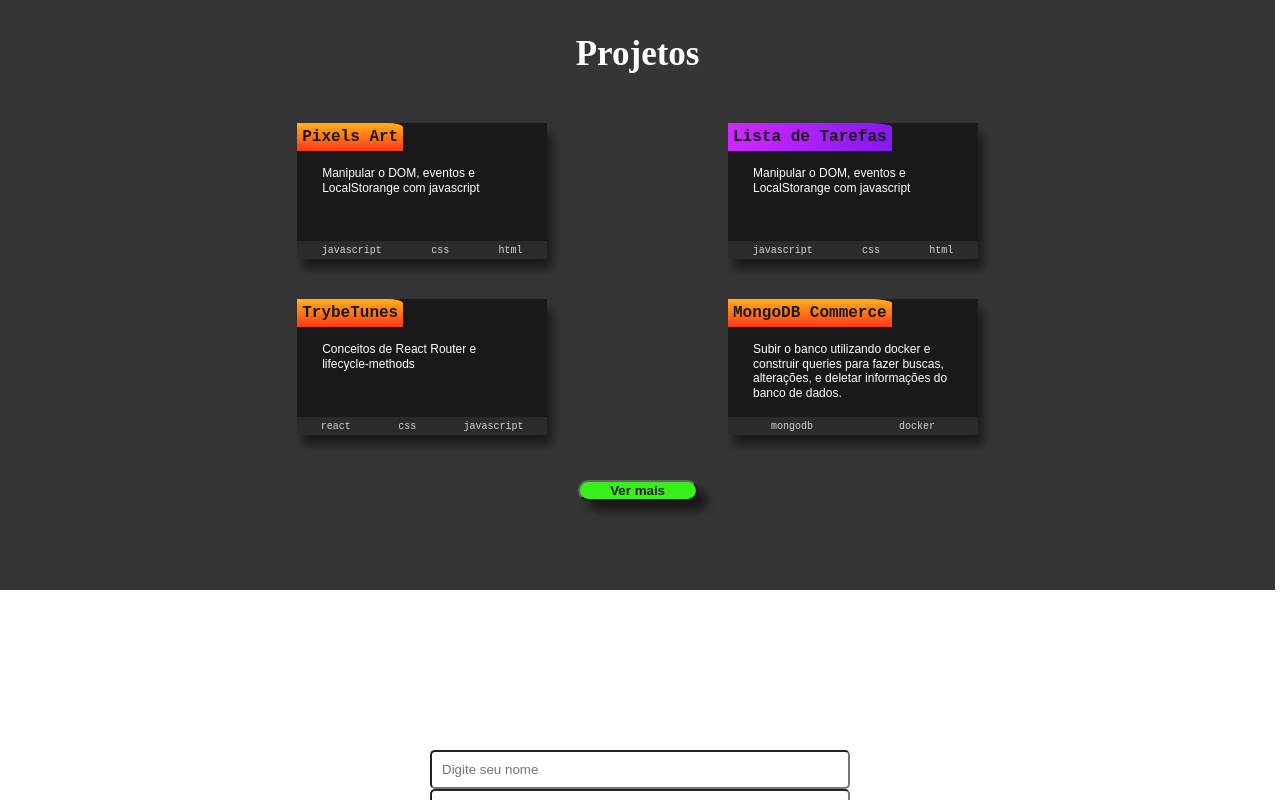
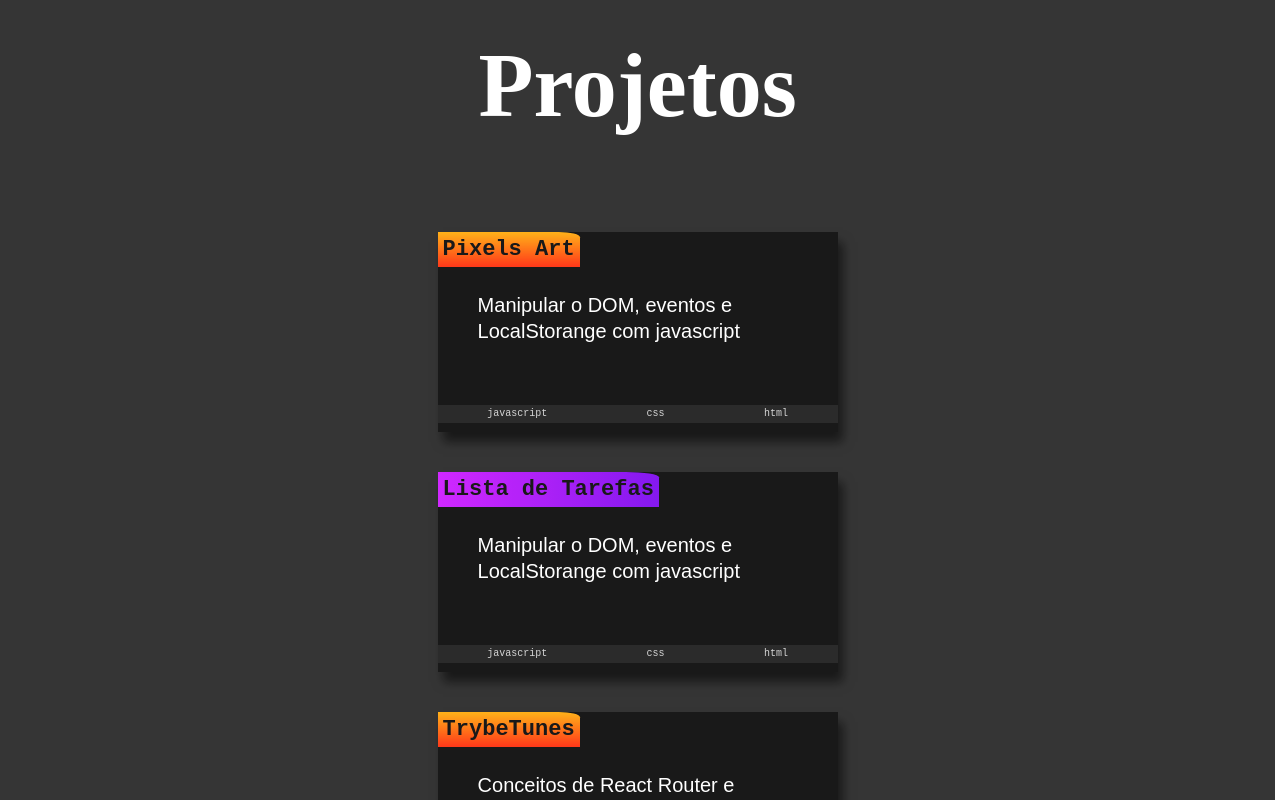
Before and after one commit to Abreupamm/portfolio-frontend, a React (Create React App) app: page / in a window 1280 px wide. Shown: the part 1500-2300 px from the top of the page. Built offline with nearby package versions, Linux system fonts and the light colour scheme.

Commit message:
reafctor: [ProjectCards.js] tamanhoa alterado

```diff
--- a/src/components/projectsCard/style.js
+++ b/src/components/projectsCard/style.js
@@ -4,26 +4,30 @@ export const ProjectCardsContainer = styled.div`
   display: block;
   background-color: #000;
   color: white;
-  width: 250px;
+  width: 400px;
+  height: 200px;
   font-family: 'IBMPlexMonoItalic', monospace;
   margin: 20px;
   box-shadow: 5px 10px 10px #000;
+
   :hover{
       span {
-        padding-left: 60px;
+        padding-left: 65px;
         transition: all 0.5s ease;
       }
     }
 
   p {
     display: block;
-    margin: 15px auto;
-    font-size: 12px;
+    margin: 25px auto;
+    margin-bottom: 35px;
+    font-size: 20px;
     font-family: 'Rubik', sans-serif;
-    line-height: 11pt;
+    line-height: 20pt;
     width: 80%;
-    height: 60px;
+    height: 78px;
   }
+
   div {
     display: flex;
     justify-content: space-around;
@@ -40,6 +44,7 @@ export const ProjectsName = styled.span`
   border-radius: 0 15% 0 0;
   padding: 5px;
   font-weight: 600;
+  font-size: 22px;
   background: ${(props) => props.color};
 `;
 
--- a/src/pages/home/style.js
+++ b/src/pages/home/style.js
@@ -6,7 +6,6 @@ export const BackgroundContainer = styled.div`
   position: fixed;
   z-index: -2;
   background-color: #000;
-  /* opacity: 0.8; */
 
   img {
     width: 100%;
@@ -26,17 +25,24 @@ export const ProjectsContainer = styled.div`
   h2 {
     text-align: center;
     margin-top: 45px;
-    font-size: 35px;
+    font-size: 90px;
   }
 
   button {
     display: block;
     background-color: #2e0;
-    width: 120px;
+    width: 220px;
+    height: 50px;
+    font-size: 23px;
     box-shadow: 10px 10px 10px #000;
     margin: 25px auto;
     border-radius: 20px;
     font-weight: 600;
+
+    :hover {
+      width: 225px;
+      font-size: 26px;
+    }
   }
 `;
 
```
